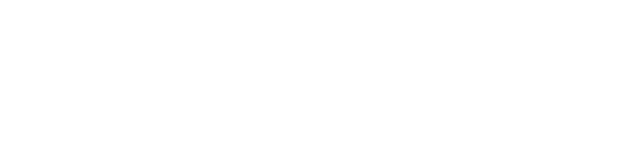
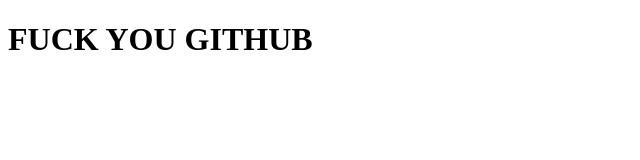
Before and after one commit to jscottwillems/jscottwillems.github.io, a plain HTML site: page index.html in a window 1280 px wide. Shown: the whole page, without its empty margins (0-640 px from the left). Drawn offline with Linux system fonts and the light colour scheme.

Commit message:
Update index.html

```diff
--- a/index.html
+++ b/index.html
@@ -3,5 +3,6 @@
 <head>
 <title>Hello</title>
 <body>
+  <h1>FUCK YOU GITHUB</h1>
 </body>
 </html>
```
